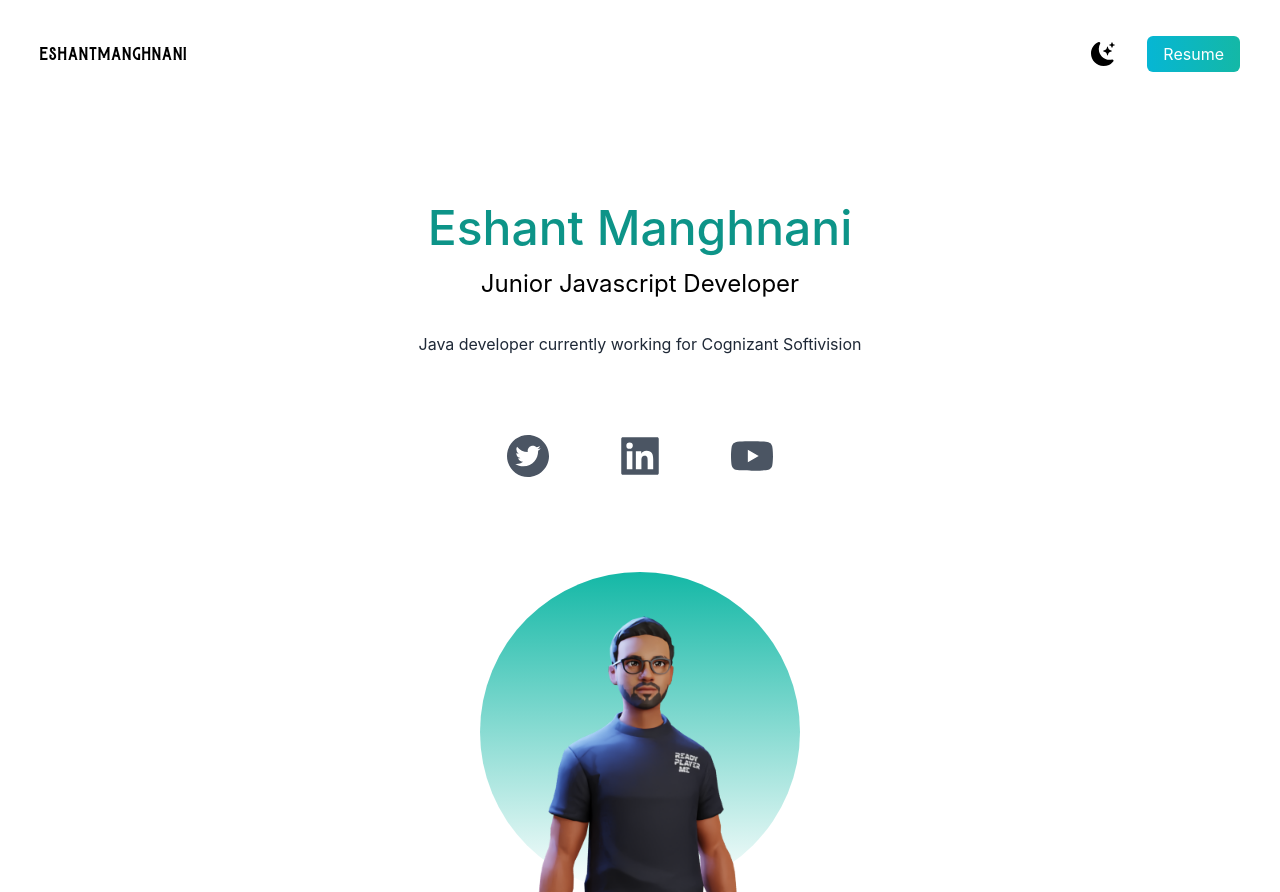
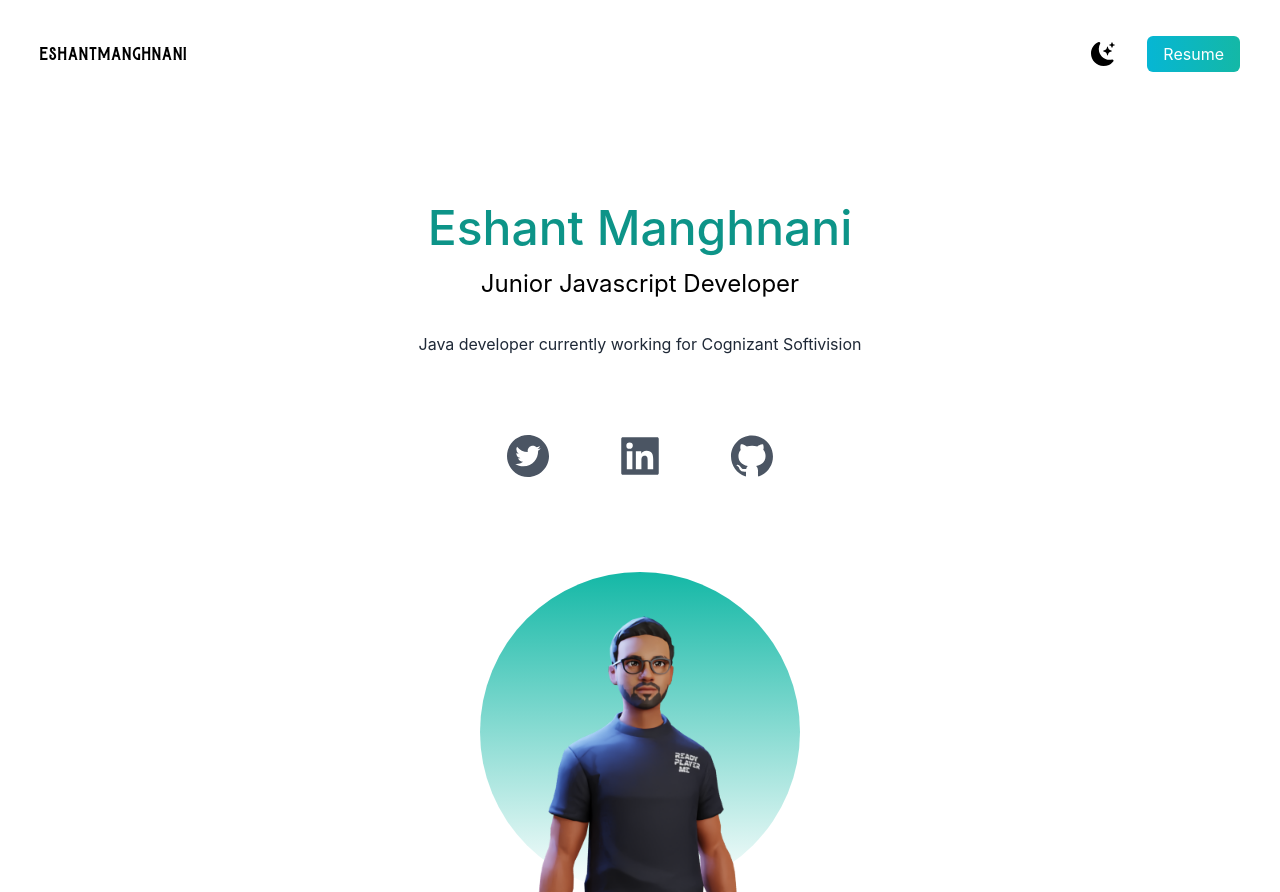
Before and after one commit to eshantmanghnani/next-portfolio, a Next.js app: page / in a window 1280 px wide. Built offline with nearby package versions, Linux system fonts and the light colour scheme.

Commit message:
Moved files and separated features into components folder

```diff
--- /dev/null
+++ b/pages/components/Main.jsx
@@ -0,0 +1,40 @@
+import React from 'react'
+import {BsFillMoonStarsFill} from 'react-icons/bs';
+import {AiFillTwitterCircle, AiFillLinkedin, AiFillGithub} from 'react-icons/ai'
+import test from '/public/asdasd.png';
+import Image from 'next/legacy/image';
+
+const Main = () => {
+    return (
+        <div>
+        <main className="bg-white px-10">
+        <section className="min-h-screen">
+          <nav className="py-10 mb-12 flex justify-between">
+            <h1 className="text-xl font-burtons">eshantmanghnani</h1>
+            <ul className="flex items-center">
+              <li><BsFillMoonStarsFill className="cursor-pointer text-2xl"/></li>
+              <li><a className="bg-gradient-to-r from-cyan-500 to-teal-500 text-white px-4 py-2 rounded-md ml-8" href ="#">Resume</a></li>
+            </ul>
+          </nav>
+          <div className="text-center p-10">
+            <h2 className="text-5xl py-2 text-teal-600 font-medium">Eshant Manghnani</h2>
+            <h3 className="text-2xl py-2">Junior Javascript Developer</h3>
+            <p className="text-md py-5 leading-8 text-gray-800">
+              Java developer currently working for Cognizant Softivision
+            </p>
+          </div>
+          <div className="text-5xl flex justify-center gap-16 py-3 text-gray-600">
+            <AiFillTwitterCircle />
+            <AiFillLinkedin />
+            <AiFillGithub />
+          </div>
+          <div className="relative mx-auto bg-gradient-to-b from-teal-500 rounded-full w-80 h-80 mt-20">
+            <Image src={test} layout="fill" objectFit="cover"/>
+          </div>
+        </section>
+      </main>
+    </div>
+    )
+}
+
+export default Main
--- a/pages/index.js
+++ b/pages/index.js
@@ -1,9 +1,6 @@
 import Head from 'next/head'
-import {BsFillMoonStarsFill} from 'react-icons/bs';
-import {AiFillTwitterCircle, AiFillLinkedin, AiFillYoutube} from 'react-icons/ai'
-import test from '../public/asdasd.png';
-import Image from 'next/legacy/image';
-import deved from '../public/dev-ed-wave.png';
+
+import Main from './components/Main';
 export default function Home() {
   return (
     <div>
@@ -12,33 +9,7 @@ export default function Home() {
         <meta name="description" content="Generated by create next app" />
         <link rel="icon" href="/favicon.ico" />
       </Head>
-
-      <main className="bg-white px-10">
-        <section className="min-h-screen">
-          <nav className="py-10 mb-12 flex justify-between">
-            <h1 className="text-xl font-burtons">eshantmanghnani</h1>
-            <ul className="flex items-center">
-              <li><BsFillMoonStarsFill className="cursor-pointer text-2xl"/></li>
-              <li><a className="bg-gradient-to-r from-cyan-500 to-teal-500 text-white px-4 py-2 rounded-md ml-8" href ="#">Resume</a></li>
-            </ul>
-          </nav>
-          <div className="text-center p-10">
-            <h2 className="text-5xl py-2 text-teal-600 font-medium">Eshant Manghnani</h2>
-            <h3 className="text-2xl py-2">Junior Javascript Developer</h3>
-            <p className="text-md py-5 leading-8 text-gray-800">
-              Java developer currently working for Cognizant Softivision
-            </p>
-          </div>
-          <div className="text-5xl flex justify-center gap-16 py-3 text-gray-600">
-            <AiFillTwitterCircle />
-            <AiFillLinkedin />
-            <AiFillYoutube />
-          </div>
-          <div className="relative mx-auto bg-gradient-to-b from-teal-500 rounded-full w-80 h-80 mt-20">
-            <Image src={test} layout="fill" objectFit="cover"/>
-          </div>
-        </section>
-      </main>
+      <Main />
     </div>
   )
 }
```
Also changed, not shown: 1 other file (tests, documents, lock files or other folders).
